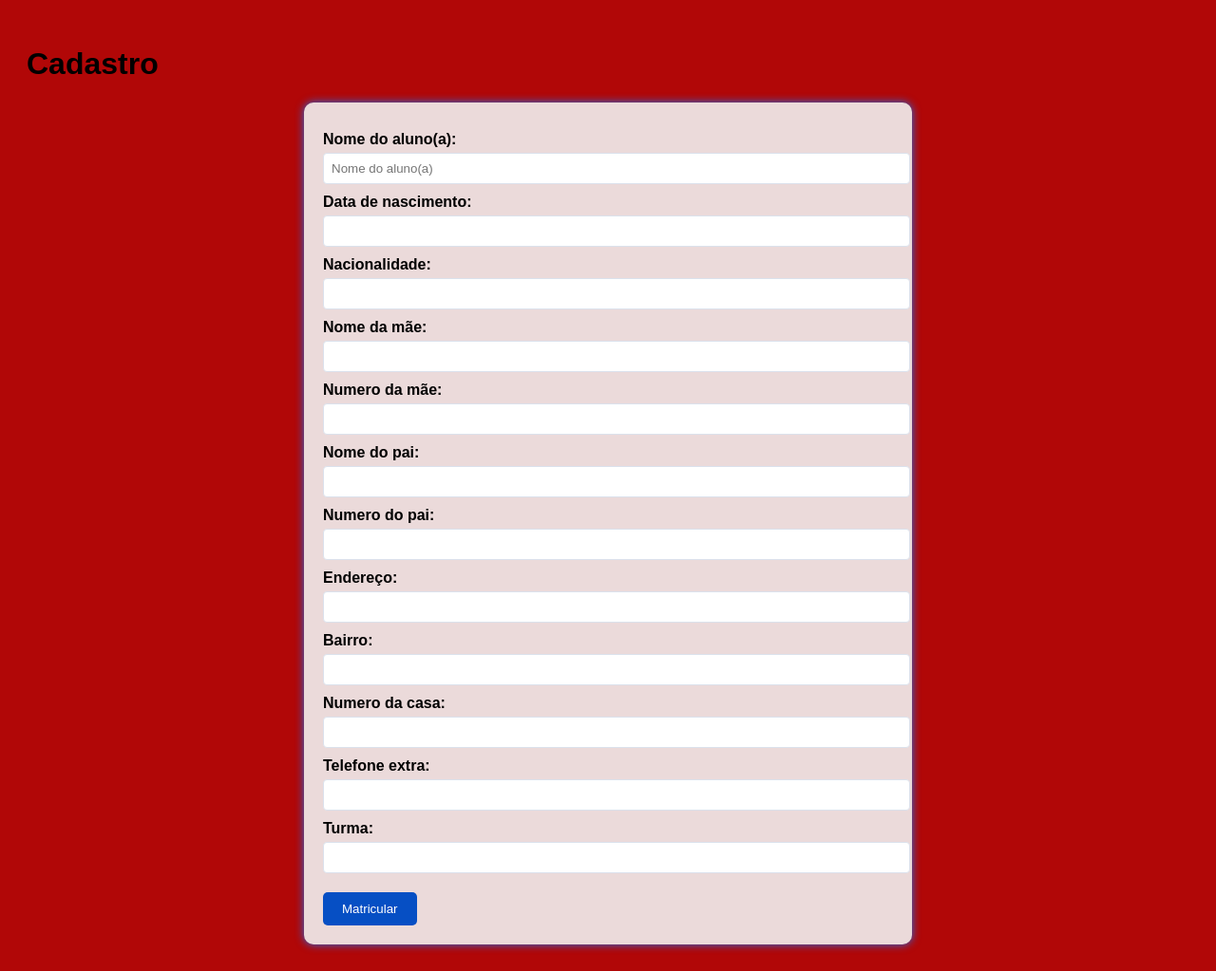
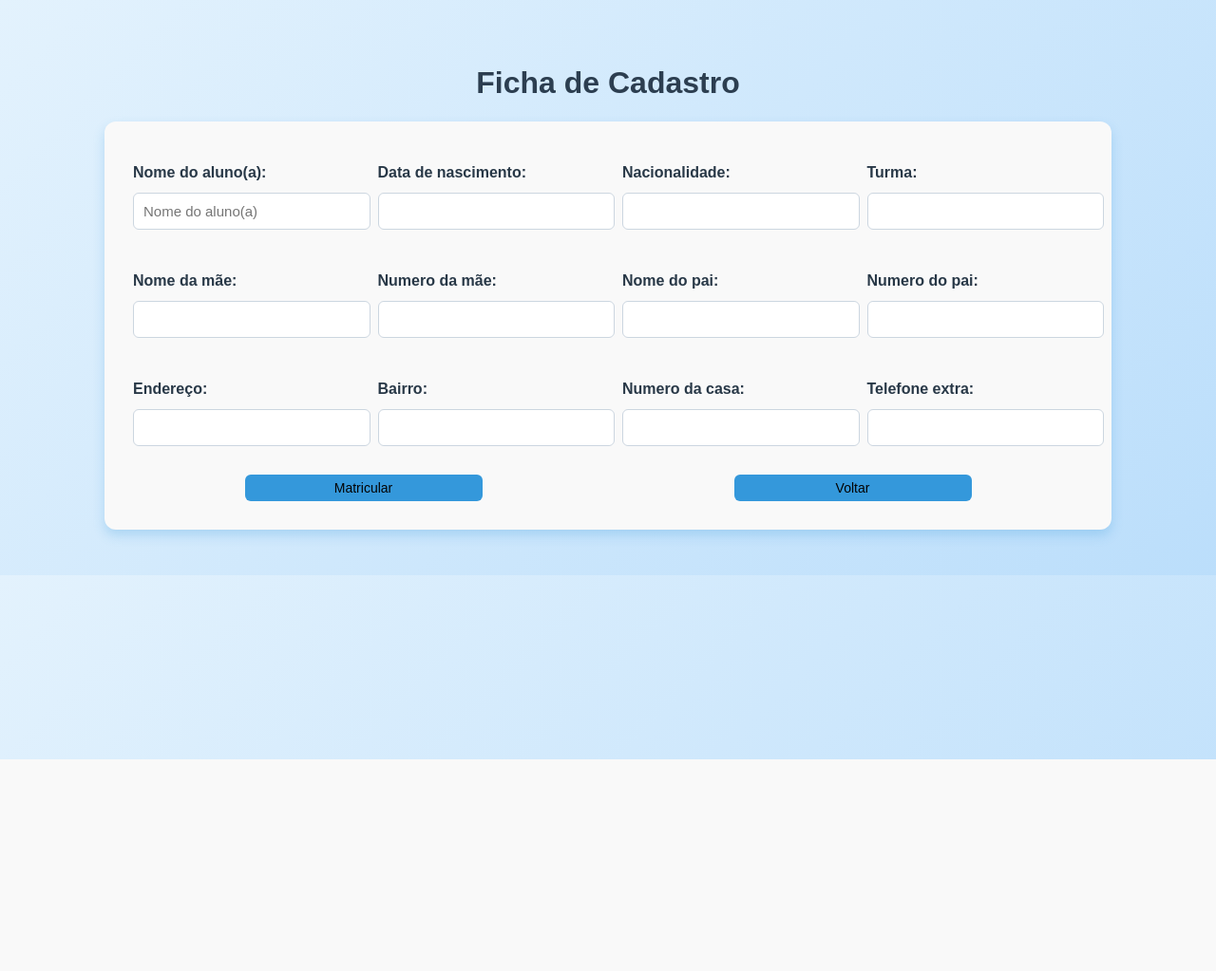
Before and after one commit to Joseane-Adev/SistemaAluno, a Django app: page /cadastro/ in a window 1280 px wide. Shown: the whole page at 95% size. After the commit the page ends 800 px from the top, so only its background shows below. Run offline with Django 5.2, Linux system fonts and the light colour scheme.

Commit message:
alterando css

```diff
--- a/sistemaEscolar/aluno/forms.py
+++ b/sistemaEscolar/aluno/forms.py
@@ -24,12 +24,17 @@ class  CadastroForms(forms.ModelForm):
             required= True,
 
         )
+    nacionalidade_aluno = forms.CharField(
+                    label= 'Nacionalidade',
+                    required= True,
+                    max_length= 30,
+        )
+    turma = forms.CharField(
+                label= 'Turma',
+                max_length= 30,
+        )
 
-    nacionalidade_aluno = forms.CharField(
-            label= 'Nacionalidade',
-            required= True,
-            max_length= 30,
-        )
+
     nome_mae = forms.CharField(
             label= 'Nome da mãe',
             max_length= 100,
@@ -70,11 +75,6 @@ class  CadastroForms(forms.ModelForm):
             max_length= 20,
             required= False
         )
-    turma = forms.CharField(
-            label= 'Turma',
-            max_length= 30,
-        )
-
     def clean(self):
 
         cleaned_data = super().clean()
--- a/sistemaEscolar/aluno/models.py
+++ b/sistemaEscolar/aluno/models.py
@@ -7,13 +7,15 @@ class Cadastro(models.Model):
     nome_aluno = models.CharField(max_length=100)
     data_nascimento = models.DateField()
     nacionalidade_aluno = models.CharField(max_length= 30)
+    turma = models.CharField(max_length=50)
+
     nome_mae = models.CharField(max_length= 100, blank= True)
     numero_mae = models.CharField(max_length=20, blank=True)
     nome_pai = models.CharField(max_length=100, blank= True)
     numero_pai = models.CharField(max_length=20, blank= True)
+
     endereco = models.CharField(max_length= 100)
     bairro = models.CharField(max_length=100)
     numero_casa = models.CharField(max_length=20)
     telefone_extra = models.CharField(max_length=20, default='', blank=True)
-    turma = models.CharField(max_length=50)
     matricula = models.CharField(max_length=20, blank=True)
--- a/sistemaEscolar/static/css/cadastro.css
+++ b/sistemaEscolar/static/css/cadastro.css
@@ -1,47 +1,177 @@
 body {
     font-family: Arial, sans-serif;
-    background-color: #b10707;
-    padding: 20px;
+    background: linear-gradient(135deg, #e3f2fd 0%, #bbdefb 100%);
+    padding: 40px;
+    color: #2c3e50;
+}
+
+.nome_cadastro {
+    text-align: center;
 }
 
 form {
-    max-width: 600px;
+    max-width: 1000px;
     margin: auto;
-    background: #ebdada;
-    padding: 20px;
-    border-radius: 10px;
-    box-shadow: 0 0 10px #1d70ec;
+    background: #f9f9f9;
+    padding: 30px;
+    border-radius: 12px;
+    box-shadow: 0 6px 12px rgba(52, 152, 219, 0.25);
+    transition: box-shadow 0.3s ease;
+
+
+    display: grid;
+    grid-template-columns: 1fr 1fr 1fr 1fr;
+    /* duas colunas */
+    gap: 30px;
+    /* espaço entre os campos */
+}
+
+/* Labels e inputs ocupam toda a largura da coluna */
+form label {
+    display: block;
+    font-weight: 600;
+    margin-bottom: 6px;
+    color: #283847;
+    text-align: left;
+}
+
+form input {
+    width: 100%;
+    padding: 10px;
+    border: 1px solid #ccd6e0;
+    border-radius: 6px;
+    font-size: 15px;
+}
+
+/* Botão ocupa as duas colunas */
+form button {
+    grid-column: span 2;
+    /* ocupa duas colunas */
+    justify-self: center;
+    /* centraliza dentro do grid */
+    display: inline-block;
+    width: auto;
+    /* largura menor */
+    margin-top: 15px;
+    padding: 6px 12px;
+    /* altura reduzida */
+    background: #3498db;
+    color: #030303;
+    border: none;
+    border-radius: 6px;
+    cursor: pointer;
+    font-weight: 500;
+    font-size: 14px;
+    /* fonte proporcional */
+    transition: all 0.3s ease;
+}
+
+form button:hover {
+    background: #43da43;
+    transform: translateY(-2px);
+}
+
+form .btn {
+    width: 250px;
+    /* largura fixa do botão */
+    margin: 0 auto;
+    /* centraliza */
+    display: block;
 }
 
 label {
     display: block;
-    margin-top: 10px;
-    font-weight: bold;
+    margin-top: 15px;
+    font-weight: 600;
+    color: #34495e;
 }
 
 input {
     width: 100%;
-    padding: 8px;
-    margin-top: 5px;
-    border: 1px solid #dbe1ec;
-    border-radius: 4px;
+    padding: 10px;
+    margin-top: 6px;
+    border: 1px solid #ccd6e0;
+    border-radius: 6px;
+    font-size: 15px;
+    transition: border-color 0.3s ease;
 }
 
-button {
-    margin-top: 20px;
-    padding: 10px 20px;
-    background: #064fc4;
-    color: white;
-    border: none;
-    border-radius: 5px;
-    cursor: pointer;
+input:focus {
+    border-color: #3498db;
+    outline: none;
 }
 
 button:hover {
-    background: #45a049;
+    background: #43da43;
+    transform: translateY(-2px);
+    box-shadow: 0 6px 12px rgba(52, 152, 219, 0.35);
 }
 
+.invalid-feedback {
+    color: #e74c3c;
+    font-size: 12px;
+    margin-top: 3px;
+    font-weight: 400;
+    text-align: left;
+}
 
-.invalid-feedback {
-    color: #064fc4;
+.msg .alert {
+    /* mesma largura do botão */
+    margin: 8px auto;
+    text-align: center;
+    font-size: 12px;
+    padding: 6px 10px;
+    display: inline-block;
 }
+
+/* Mensagens globais */
+.msg {
+    max-width: 800px;
+    margin: 20px auto;
+    padding: 0 15px;
+
+}
+
+/* Estilo base para alertas */
+.alert {
+    padding: 12px 20px;
+    margin-bottom: 15px;
+    border-radius: 6px;
+    font-size: 15px;
+    font-weight: 500;
+    box-shadow: 0 4px 8px rgba(0, 0, 0, 0.1);
+    transition: all 0.3s ease;
+
+}
+
+/* Diferentes tipos de alerta */
+.alert-info {
+    background-color: #e3f2fd;
+    color: #0d47a1;
+    border-left: 5px solid #2196f3;
+}
+
+.alert-success {
+    background-color: #e8f5e9;
+    color: #1b5e20;
+    border-left: 5px solid #4caf50;
+
+}
+
+.alert-warning {
+    background-color: #fff8e1;
+    color: #f57f17;
+
+}
+
+.alert-danger {
+    background-color: #ffebee;
+    color: #b71c1c;
+
+}
+
+/* Efeito hover para dar vida */
+.alert:hover {
+    transform: translateY(-2px);
+    box-shadow: 0 6px 12px rgba(0, 0, 0, 0.15);
+}
--- a/sistemaEscolar/templates/paginas/cadastrar.html
+++ b/sistemaEscolar/templates/paginas/cadastrar.html
@@ -12,7 +12,7 @@
 
 <body>
      <div class="container">
-        <h1 class="mb-4">Cadastro</h1>
+        <h1 class="nome_cadastro">Ficha de Cadastro</h1>
         <form method="POST" class="needs-validation" novalidate>
             {% csrf_token %}
 
@@ -34,10 +34,11 @@
             {% endfor %}
 
             <button type="submit" class="btn btn-primary">Matricular</button>
+            <button type='button' class = 'btn btn-primary' onclick= "location.href='{% url 'main'%}'"> Voltar</button>
 
             <!-- lógica de aviso -->
             {% if messages %}
-                <div class="mt-3">
+                <div class="msg">
                     {% for msg in messages %}
                         <div class="alert alert-info">{{ msg }}</div>
                     {% endfor %}
--- a/sistemaEscolar/templates/paginas/main.html
+++ b/sistemaEscolar/templates/paginas/main.html
@@ -13,6 +13,7 @@
 </head>
 
 <body>
+
     <header>
         <img src="{%static '/img/logo.png' %}" alt ="Logo escola" class = 'logo' >
     </header>
```
Also changed, not shown: sistemaEscolar/static/css/style.css (+30 -11 lines).
